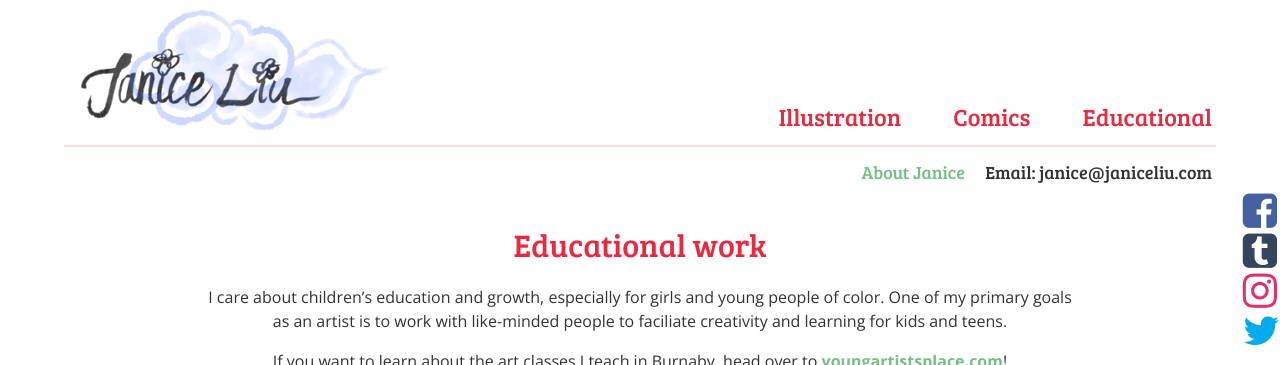
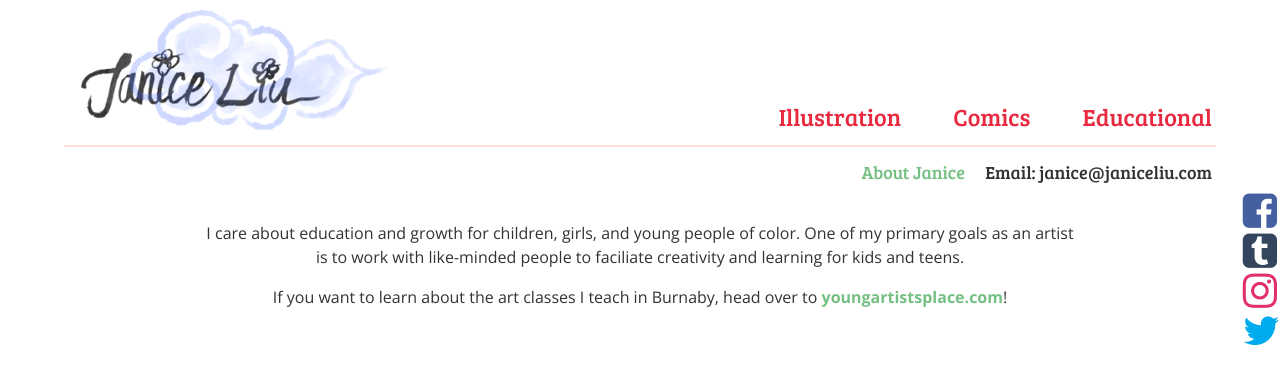
Before and after one commit to flutterdoodle/flutterdoodle.github.io, a Jekyll site: the page built from education.html, in a window 1280 px wide and 900 px high, cut to the strip 0-365 px from the top of the window. Built offline with Jekyll 4.4.1, drawn with Linux system fonts in a browser that asks for light colours; nearby versions of some CDN libraries.

Commit message:
Update education.html

```diff
--- a/education.html
+++ b/education.html
@@ -89,7 +89,6 @@ series:
 ---
 
 <div class="text--center">
-  <h1>Educational work</h1>
-  <p>I care about children’s education and growth, especially for girls and young people of color. One of my primary goals as an artist is to work with like-minded people to faciliate creativity and learning for kids and teens.</p>
+  <p>I care about education and growth for children, girls, and young people of color. One of my primary goals as an artist is to work with like-minded people to faciliate creativity and learning for kids and teens.</p>
   <p>If you want to learn about the art classes I teach in Burnaby, head over to <a href="http://www.youngartistsplace.com/">youngartistsplace.com</a>!</p>
 </div>
```
